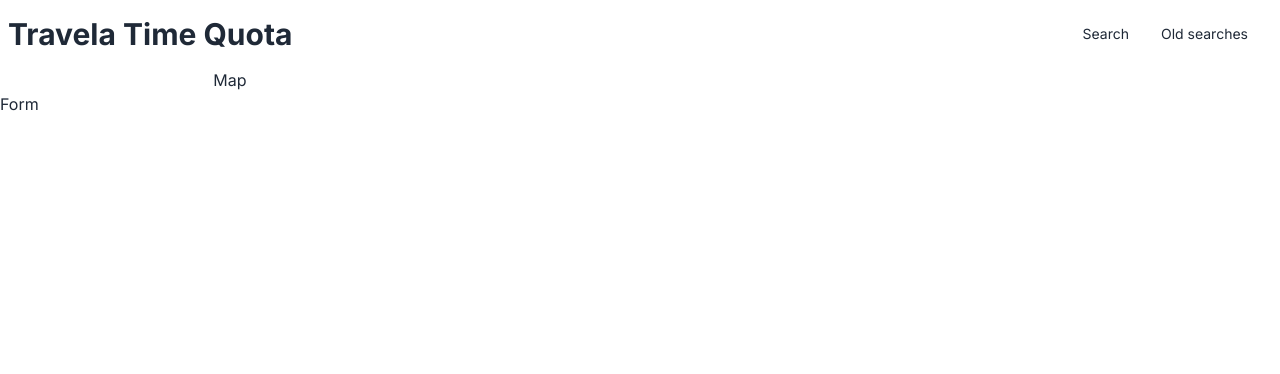
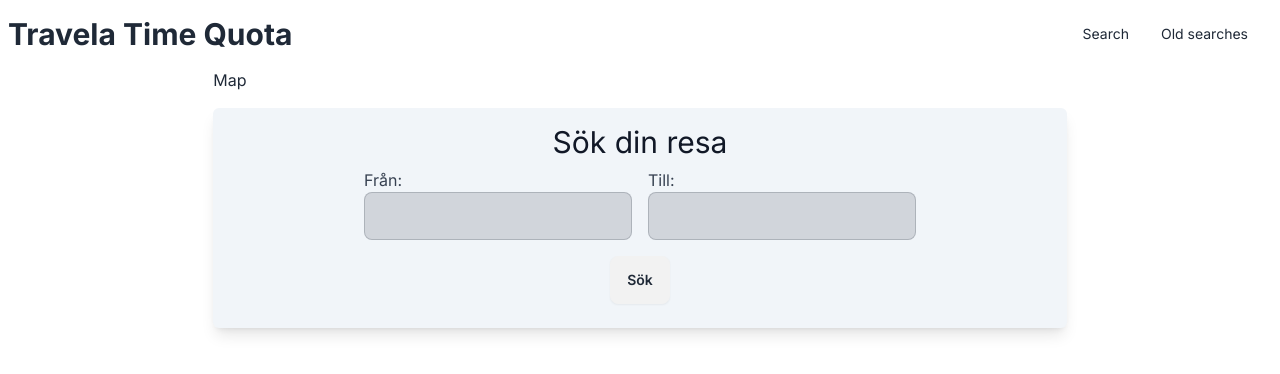
Before and after one commit to martensoderlind/Travel-time-quota, a Next.js app: page /search in a window 1280 px wide. Shown: the top 374 px of the page. Built offline with nearby package versions, Linux system fonts and the light colour scheme.

Commit message:
basic form

```diff
--- a/src/features/travel-times/components/travel-form.tsx
+++ b/src/features/travel-times/components/travel-form.tsx
@@ -1,3 +1,38 @@
 export default function TravelForm() {
-  return <div>Form</div>;
+  return (
+    <form
+      autoComplete="off"
+      className=" container mx-auto flex flex-col items-center m-4 p-4 bg-slate-100 rounded-md w-full md:w-8/12 shadow-lg"
+    >
+      <h1 className=" text-3xl text-center text-gray-900">Sök din resa</h1>
+      <section className="flex flex-row">
+        <div className="flex flex-col p-2">
+          <label htmlFor="" className="text-gray-700">
+            Från:
+          </label>
+          <input
+            type="text"
+            name="from"
+            id="from"
+            className="input input-bordered w-full max-w-xs bg-gray-300 text-black"
+          />
+        </div>
+        <div className="flex flex-col p-2">
+          <label htmlFor="to" className="text-gray-700">
+            Till:
+          </label>
+          <input
+            type="text"
+            name="to"
+            id="to"
+            className="input input-bordered w-full max-w-xs bg-gray-300 text-black"
+          />
+        </div>
+      </section>
+
+      <button className="btn my-2" type="submit">
+        Sök
+      </button>
+    </form>
+  );
 }
```
